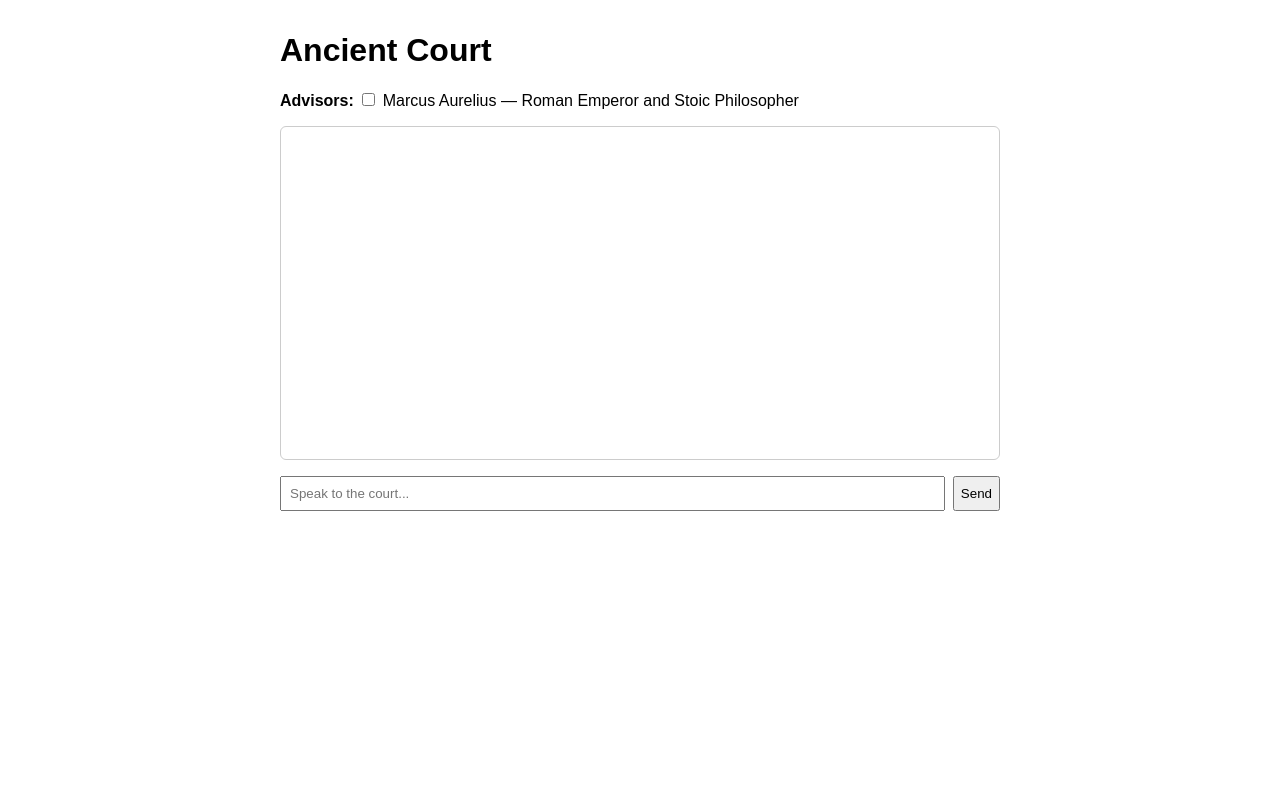
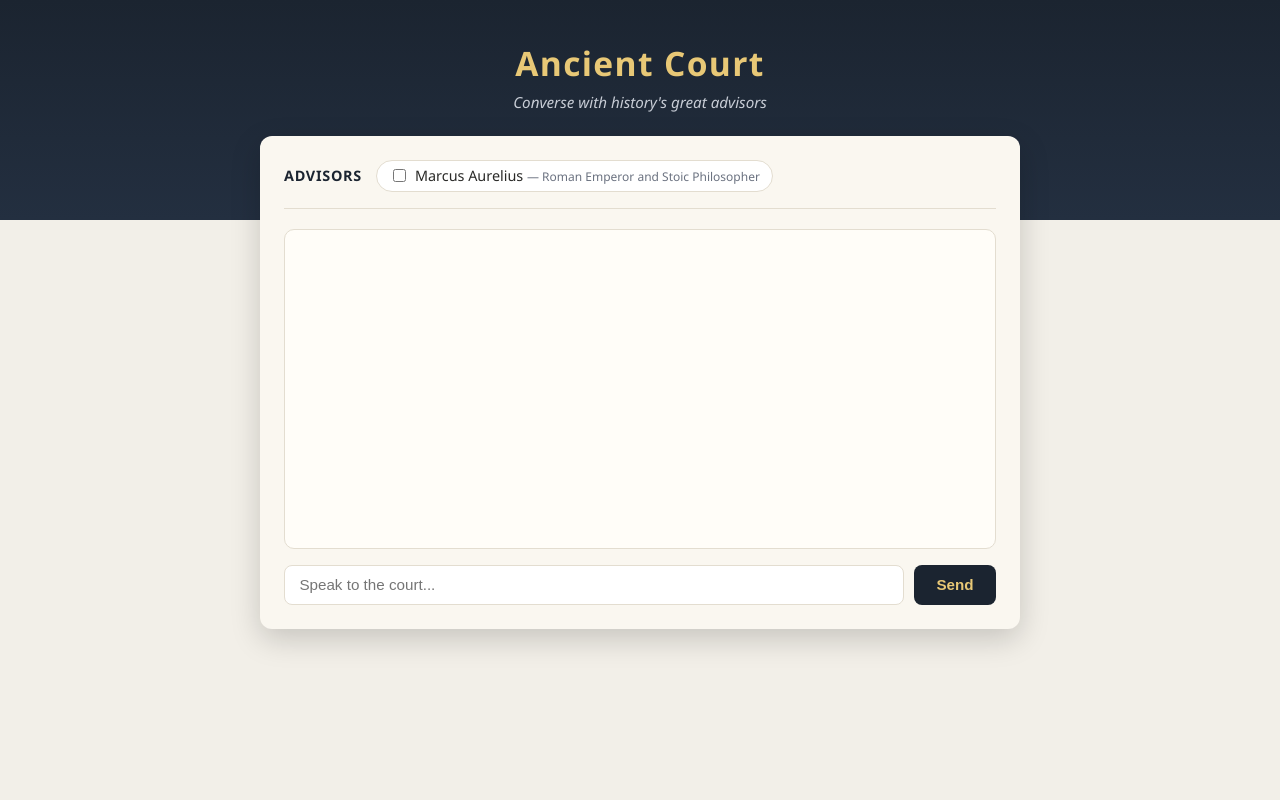
Before and after one commit to cmlocric/ancient_court, a Flask app: page / in a window 1280 px wide. Run offline with Flask 3, Linux system fonts and the light colour scheme.

Commit message:
adjustments to style

```diff
--- a/src/app.py
+++ /dev/null
@@ -1,3 +0,0 @@
-
-if __name__ == "__main__":
-    print('')
--- a/src/persona/infer.py
+++ b/src/persona/infer.py
@@ -76,7 +76,7 @@ def generate(
             do_sample=True,
             temperature=0.8,
             top_p=0.9,
-            repetition_penalty=1.15,
+            repetition_penalty=1.1,
             pad_token_id=tokenizer.pad_token_id,
             # Stop as soon as the model starts hallucinating the next turn,
             # instead of running on until max_new_tokens truncates it mid-sentence.
--- a/src/web/static/chat.js
+++ b/src/web/static/chat.js
@@ -7,10 +7,10 @@ const inputEl = document.getElementById("message-input");
 
 function renderTurn(turn) {
   const div = document.createElement("div");
-  div.className = "message";
+  div.className = turn.speaker === "user" ? "message message-user" : "message message-persona";
   const speaker = document.createElement("span");
   speaker.className = "speaker";
-  speaker.textContent = turn.speaker;
+  speaker.textContent = `${turn.speaker}:`;
   const text = document.createElement("span");
   text.textContent = turn.text;
   div.appendChild(speaker);
--- a/src/web/static/style.css
+++ b/src/web/static/style.css
@@ -1,41 +1,180 @@
+:root {
+  --navy: #1b2430;
+  --navy-light: #232f40;
+  --gold: #b9922f;
+  --gold-light: #e8c876;
+  --parchment: #faf7f0;
+  --ink: #2a2a28;
+  --muted: #6b7280;
+  --border: #e3ddd0;
+}
+
+* {
+  box-sizing: border-box;
+}
+
 body {
-  font-family: sans-serif;
-  max-width: 720px;
-  margin: 2rem auto;
+  font-family: "Segoe UI", Georgia, "Times New Roman", serif;
+  background: linear-gradient(180deg, var(--navy) 0%, var(--navy-light) 220px, #f2efe8 220px);
+  color: var(--ink);
+  margin: 0;
+  min-height: 100vh;
+}
+
+header {
+  max-width: 760px;
+  margin: 0 auto;
+  padding: 2.5rem 1.5rem 1.5rem;
+  text-align: center;
+  color: var(--parchment);
+}
+
+header h1 {
+  margin: 0;
+  font-size: 2.1rem;
+  letter-spacing: 0.04em;
+  color: var(--gold-light);
+}
+
+header .subtitle {
+  margin: 0.35rem 0 0;
+  color: #c8cdd6;
+  font-size: 0.95rem;
+  font-style: italic;
+}
+
+.chat-card {
+  max-width: 760px;
+  margin: 0 auto 2.5rem;
+  background: var(--parchment);
+  border-radius: 12px;
+  box-shadow: 0 10px 30px rgba(0, 0, 0, 0.18);
+  padding: 1.5rem;
 }
 
 #personas {
-  margin-bottom: 1rem;
+  display: flex;
+  flex-wrap: wrap;
+  align-items: center;
+  gap: 0.6rem;
+  margin-bottom: 1.25rem;
+  padding-bottom: 1rem;
+  border-bottom: 1px solid var(--border);
 }
 
-#personas label {
-  margin-right: 1rem;
+.section-label {
+  font-weight: 600;
+  color: var(--navy);
+  margin-right: 0.25rem;
+  font-size: 0.9rem;
+  text-transform: uppercase;
+  letter-spacing: 0.05em;
+}
+
+.persona-chip {
+  display: inline-flex;
+  align-items: center;
+  gap: 0.4rem;
+  background: #fff;
+  border: 1px solid var(--border);
+  border-radius: 999px;
+  padding: 0.35rem 0.75rem;
+  font-size: 0.9rem;
+  cursor: pointer;
+  transition: border-color 0.15s ease, background 0.15s ease;
+}
+
+.persona-chip:has(input:checked) {
+  border-color: var(--gold);
+  background: #fdf6e6;
+}
+
+.persona-chip small {
+  color: var(--muted);
 }
 
 #transcript {
-  border: 1px solid #ccc;
-  border-radius: 6px;
-  min-height: 300px;
-  padding: 1rem;
+  border: 1px solid var(--border);
+  border-radius: 10px;
+  min-height: 320px;
+  max-height: 480px;
+  padding: 1rem 1.25rem;
   margin-bottom: 1rem;
   overflow-y: auto;
+  background: #fffdf8;
 }
 
 .message {
-  margin-bottom: 0.75rem;
+  display: flex;
+  flex-direction: column;
+  max-width: 78%;
+  margin-bottom: 0.9rem;
+  padding: 0.55rem 0.9rem;
+  border-radius: 10px;
+  line-height: 1.45;
 }
 
 .message .speaker {
-  font-weight: bold;
-  display: block;
+  font-weight: 700;
+  font-size: 0.78rem;
+  text-transform: uppercase;
+  letter-spacing: 0.04em;
+  margin-bottom: 0.15rem;
+}
+
+.message-persona {
+  background: #eef1f6;
+  border: 1px solid #dde3ec;
+  margin-right: auto;
+}
+
+.message-persona .speaker {
+  color: var(--navy);
+}
+
+.message-user {
+  background: var(--navy);
+  color: #fff;
+  margin-left: auto;
+  text-align: right;
+  align-items: flex-end;
+}
+
+.message-user .speaker {
+  color: var(--gold-light);
 }
 
 #chat-form {
   display: flex;
-  gap: 0.5rem;
+  gap: 0.6rem;
 }
 
 #message-input {
   flex: 1;
-  padding: 0.5rem;
+  padding: 0.65rem 0.9rem;
+  border: 1px solid var(--border);
+  border-radius: 8px;
+  font-size: 0.95rem;
 }
+
+#message-input:focus {
+  outline: none;
+  border-color: var(--gold);
+  box-shadow: 0 0 0 3px rgba(185, 146, 47, 0.2);
+}
+
+#chat-form button {
+  background: var(--navy);
+  color: var(--gold-light);
+  border: none;
+  border-radius: 8px;
+  padding: 0.65rem 1.4rem;
+  font-size: 0.95rem;
+  font-weight: 600;
+  cursor: pointer;
+  transition: background 0.15s ease;
+}
+
+#chat-form button:hover {
+  background: var(--navy-light);
+}
--- a/src/web/templates/chat.html
+++ b/src/web/templates/chat.html
@@ -6,14 +6,18 @@
   <link rel="stylesheet" href="{{ url_for('static', filename='style.css') }}" />
 </head>
 <body>
+  <header>
     <h1>Ancient Court</h1>
+    <p class="subtitle">Converse with history's great advisors</p>
+  </header>
 
+  <main class="chat-card">
     <div id="personas">
-    <strong>Advisors:</strong>
+      <span class="section-label">Advisors</span>
       {% for persona in personas %}
-      <label>
+        <label class="persona-chip">
           <input type="checkbox" class="persona-checkbox" value="{{ persona.persona_id }}" />
-        {{ persona.display_name }} — {{ persona.title }}
+          <span>{{ persona.display_name }} <small>— {{ persona.title }}</small></span>
         </label>
       {% endfor %}
     </div>
@@ -24,6 +28,7 @@
       <input type="text" id="message-input" placeholder="Speak to the court..." autocomplete="off" />
       <button type="submit">Send</button>
     </form>
+  </main>
 
   <script src="{{ url_for('static', filename='chat.js') }}"></script>
 </body>
```
Also changed, not shown: 1 other file. Lines whose indentation alone changed are shown as unchanged.
